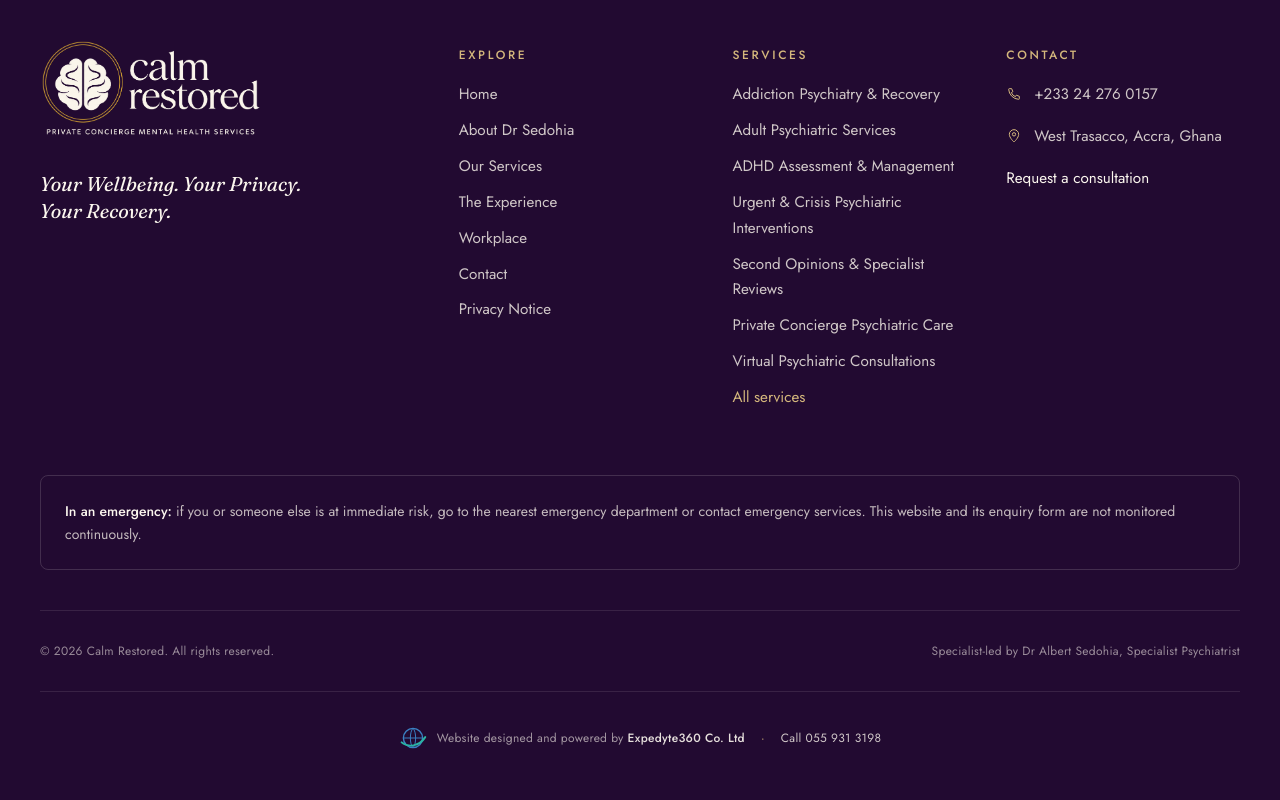
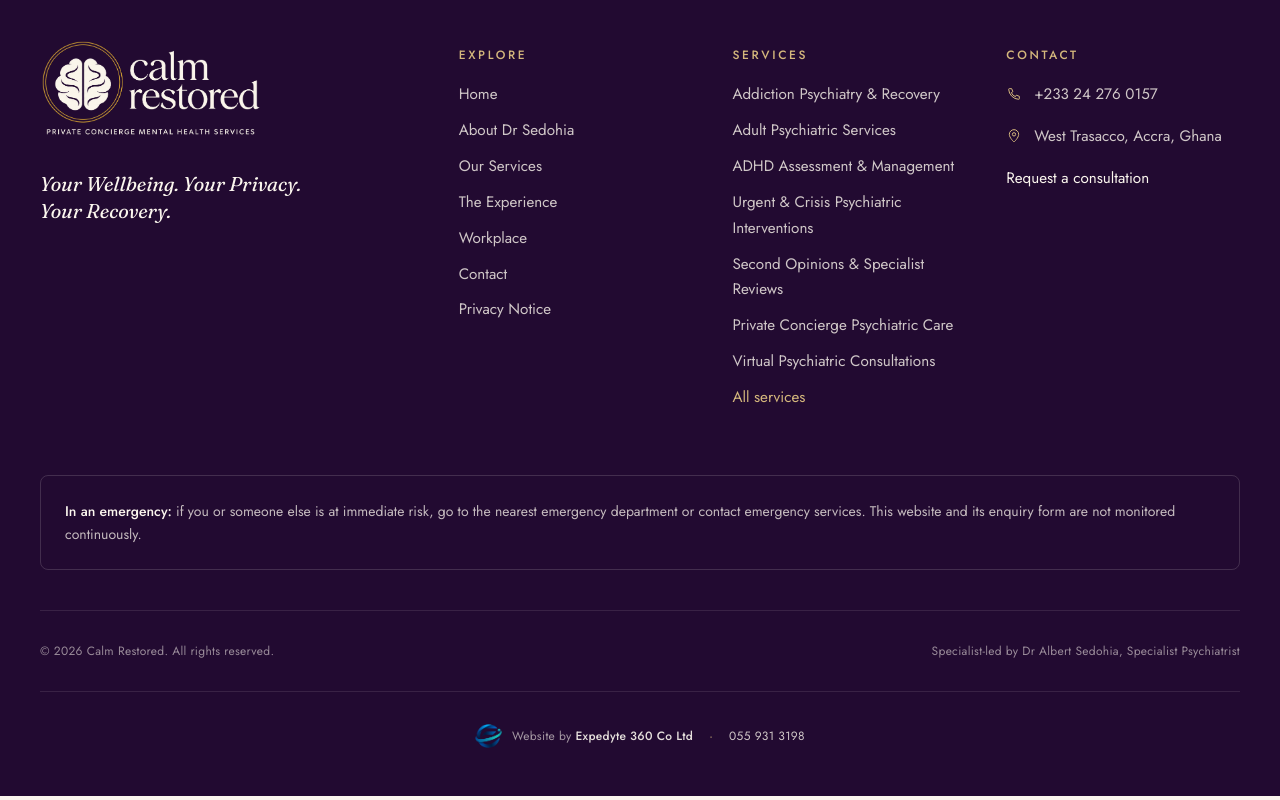
Before and after one commit to kofinyarkopong/calm-restored, a Next.js app: page /about in a window 1280 px wide. Shown: the part 6150-6950 px from the top of the page. Built offline with nearby package versions, Linux system fonts and the light colour scheme; no server answers.

Commit message:
Use Expedyte360 logo in footer

```diff
--- a/src/components/Footer.tsx
+++ b/src/components/Footer.tsx
@@ -62,7 +62,7 @@ export default function Footer() {
         <div className="mt-8 flex flex-col items-center justify-center gap-3 border-t border-ivory/10 pt-8 text-center text-xs tracking-wide text-ivory/60 sm:flex-row sm:gap-4">
           <span className="inline-flex items-center gap-2.5">
             {credit.logo ? (
-              <Image src={credit.logo} alt="" width={28} height={28} className="h-7 w-auto" />
+              <Image src={credit.logo} alt="" width={256} height={228} className="h-6 w-auto" />
             ) : (
               <svg aria-hidden viewBox="0 0 32 32" className="h-7 w-7">
                 <circle cx="16" cy="16" r="11" fill="none" stroke="#3b82c4" strokeWidth="1.6" />
@@ -71,12 +71,12 @@ export default function Footer() {
               </svg>
             )}
             <span>
-              Website designed and powered by <strong className="font-medium text-ivory/90">{credit.name}</strong>
+              Website by <strong className="font-medium text-ivory/90">{credit.name}</strong>
             </span>
           </span>
           <span aria-hidden className="hidden text-gold-light sm:inline">·</span>
           <a href={credit.phoneHref} className="link-underline text-ivory/80 hover:text-ivory">
-            Call {credit.phoneDisplay}
+            {credit.phoneDisplay}
           </a>
         </div>
       </div>
--- a/src/content/site.ts
+++ b/src/content/site.ts
@@ -34,11 +34,11 @@ export const site = {
 
 /** Website credit shown at the foot of every page */
 export const credit = {
-  name: "Expedyte360 Co. Ltd",
+  name: "Expedyte 360 Co Ltd",
   phoneDisplay: "055 931 3198",
   phoneHref: "tel:+233559313198",
   /** Put the logo file in /public/images/brand/ and set its path here, e.g. "/images/brand/expedyte360.png" */
-  logo: null as string | null,
+  logo: "/images/brand/expedyte360-mark.png" as string | null,
 };
 
 export const mainNav = [
```
Also changed, not shown: public/images/brand/expedyte360-mark.png (added).
